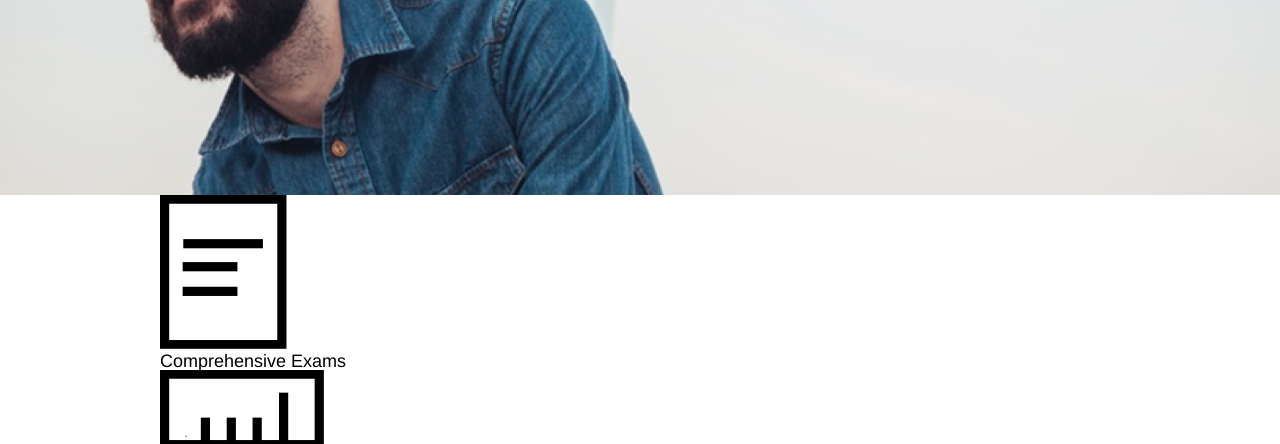
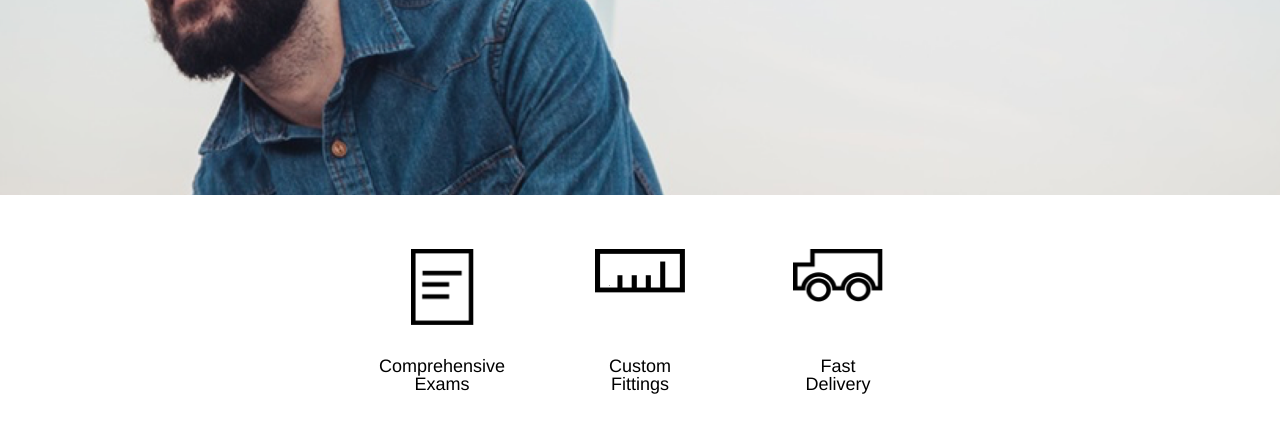
Before and after one commit to saas-0326/tortoiseshell, a plain HTML site: page index.html in a window 1280 px wide. Shown: the part 345-789 px from the top of the page. Drawn offline with Linux system fonts and the light colour scheme.

Commit message:
Benefits Section styles added

```diff
--- a/index.html
+++ b/index.html
@@ -35,17 +35,17 @@
     </div>
 
     <!-- Benefits Section -->
-    <section class="container">
-      <figure>
+    <section class="container benefits">
+      <figure class="exams">
         <img src="resources/images/paper-icon.png" alt="Paper">
         <figcaption>Comprehensive Exams</figcaption>
       </figure>
-      <figure>
+      <figure class="fittings">
         <img src="resources/images/ruler-icon.png" alt="Ruler">
         <figcaption>Custom Fittings</figcaption>
       </figure>
-      <figure>
-        <img src="resouces/images/truck-icon.png" alt="Truck">
+      <figure class="delivery">
+        <img src="resources/images/truck-icon.png" alt="Truck">
         <figcaption>Fast Delivery</figcaption>
       </figure>
     </section>
--- a/resources/css/style.css
+++ b/resources/css/style.css
@@ -83,3 +83,33 @@ nav span {
   font-weight: bold;
   padding: 1.5rem 5rem;
 }
+
+
+/* Benefits Section Styles */
+
+.benefits {
+  display: flex;
+  justify-content: center;
+}
+
+figure {
+  height: 8rem;
+  max-width: 5rem;
+  padding: 3rem;
+  display: flex;
+  flex-direction: column;
+  align-items: center;
+  justify-content: space-between;
+}
+
+figure img {
+  max-width: 5rem;
+}
+
+.exams img {
+  width: 3.5rem;
+}
+
+figure figcaption {
+  text-align: center;
+}
```
